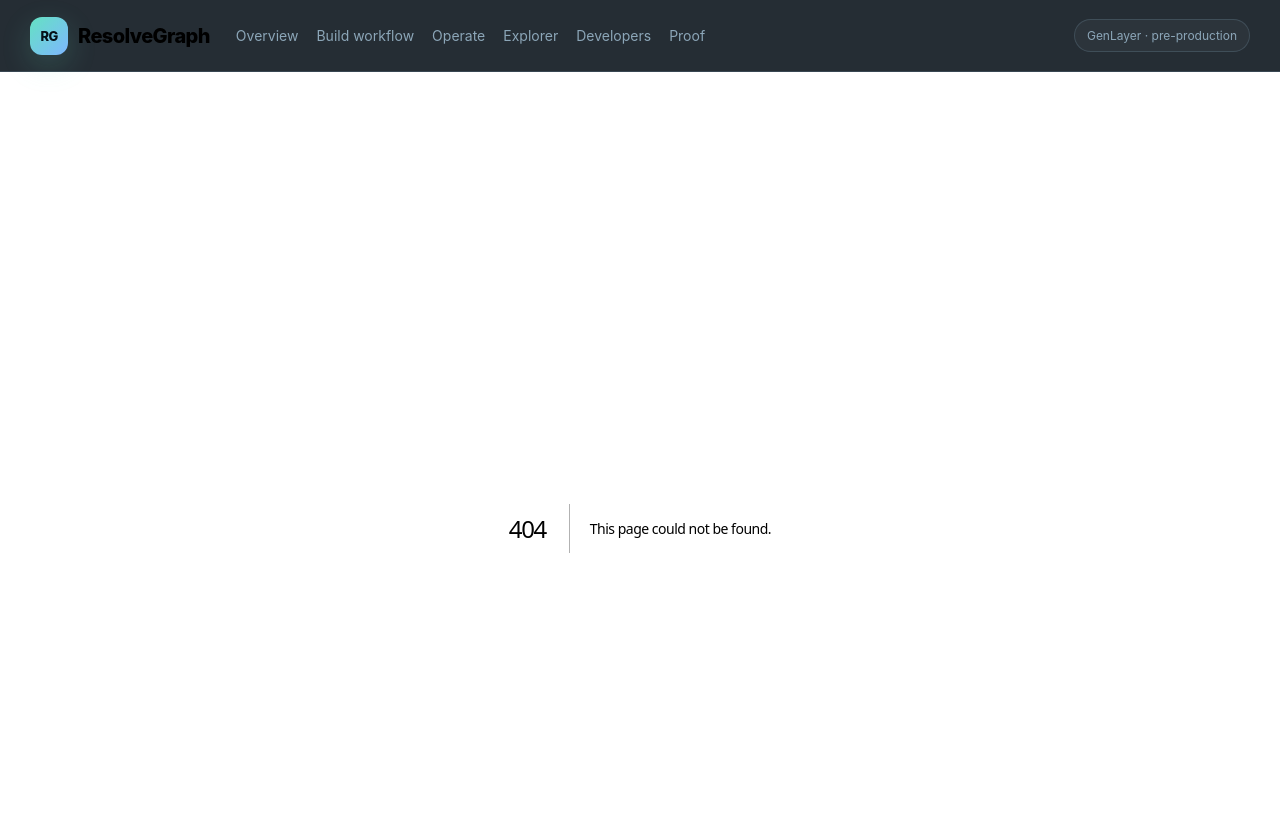
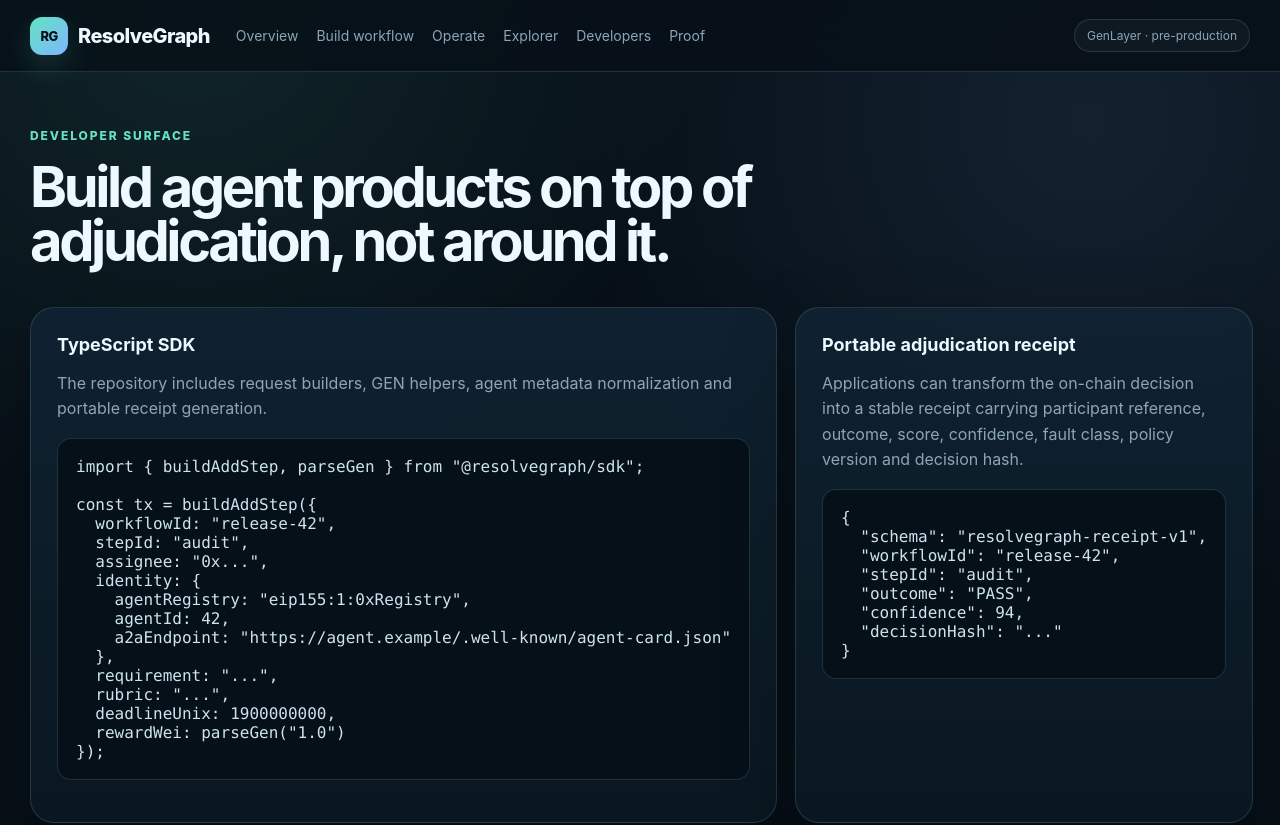
Before and after one commit to maho0638/resolvegraph-genlayer, a Next.js app in the folder frontend/: page /developers in a window 1280 px wide. Before the commit this address had no page. Shown: the top 825 px of the page. Built offline with nearby package versions, Linux system fonts and the light colour scheme.

Commit message:
frontend: add developer integration surface

```diff
--- /dev/null
+++ b/frontend/app/developers/page.tsx
@@ -0,0 +1,71 @@
+export default function Developers() {
+  return (
+    <>
+      <div className="sectionHead">
+        <div>
+          <div className="eyebrow">Developer Surface</div>
+          <h1 style={{ fontSize: "56px" }}>
+            Build agent products on top of adjudication, not around it.
+          </h1>
+        </div>
+      </div>
+
+      <section className="grid2">
+        <article className="card">
+          <h3>TypeScript SDK</h3>
+          <p>
+            The repository includes request builders, GEN helpers, agent
+            metadata normalization and portable receipt generation.
+          </p>
+          <pre>{[
+            'import { buildAddStep, parseGen } from "@resolvegraph/sdk";',
+            "",
+            "const tx = buildAddStep({",
+            '  workflowId: "release-42",',
+            '  stepId: "audit",',
+            '  assignee: "0x...",',
+            "  identity: {",
+            '    agentRegistry: "eip155:1:0xRegistry",',
+            "    agentId: 42,",
+            '    a2aEndpoint: "https://agent.example/.well-known/agent-card.json"',
+            "  },",
+            '  requirement: "...",',
+            '  rubric: "...",',
+            "  deadlineUnix: 1900000000,",
+            '  rewardWei: parseGen("1.0")',
+            "});",
+          ].join("\n")}</pre>
+        </article>
+
+        <article className="card">
+          <h3>Portable adjudication receipt</h3>
+          <p>
+            Applications can transform the on-chain decision into a stable
+            receipt carrying participant reference, outcome, score, confidence,
+            fault class, policy version and decision hash.
+          </p>
+          <pre>{[
+            "{",
+            '  "schema": "resolvegraph-receipt-v1",',
+            '  "workflowId": "release-42",',
+            '  "stepId": "audit",',
+            '  "outcome": "PASS",',
+            '  "confidence": 94,',
+            '  "decisionHash": "..."',
+            "}",
+          ].join("\n")}</pre>
+        </article>
+      </section>
+
+      <section className="panel section">
+        <h2>Interoperability policy</h2>
+        <p className="muted">
+          ERC-8004 and A2A identifiers are treated as references. ResolveGraph
+          does not claim identity authenticity merely because a caller supplied
+          a string. Final integration adapters verify compatible endpoint and
+          registry metadata separately from adjudication.
+        </p>
+      </section>
+    </>
+  );
+}
```
